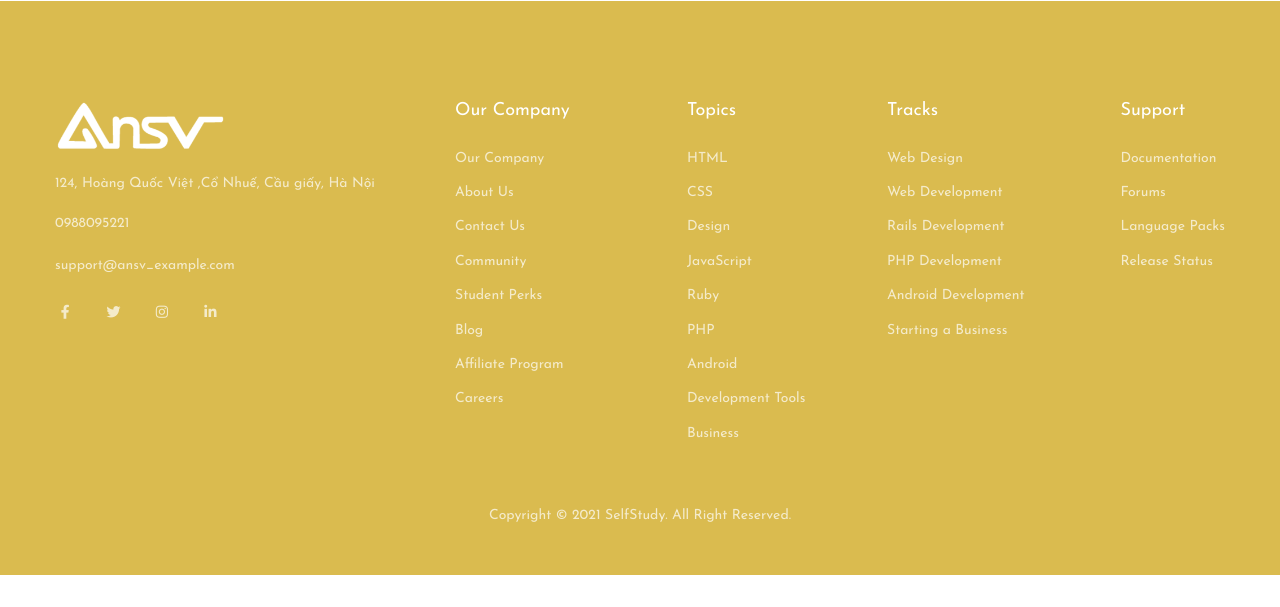
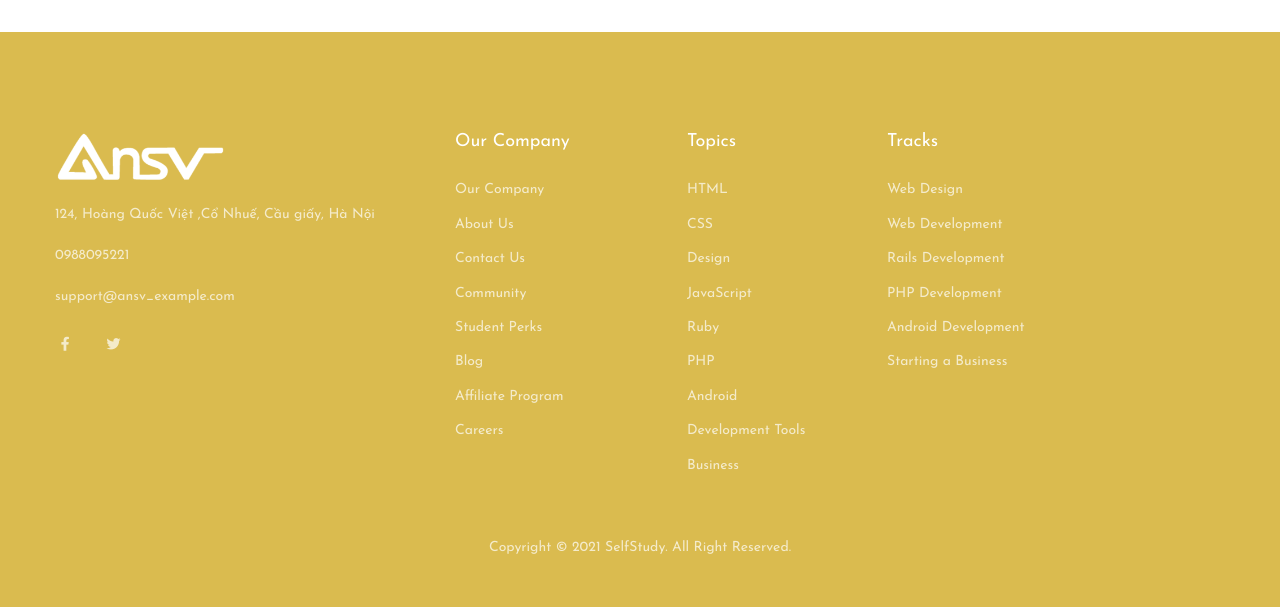
Before and after one commit to hoc2000/E-Learning, a Django app: page / in a window 1280 px wide. Shown: the part 2027-2634 px from the top of the page. Before the commit the page ends 2602 px from the top, so only its background shows below. Run offline with Django 4.2, Linux system fonts and the light colour scheme; data that the repository does not hold is empty; some libraries are stand-ins or nearby versions.

Commit message:
upade LMS

```diff
--- a/LMS/LMS/settings.py
+++ b/LMS/LMS/settings.py
@@ -81,7 +81,7 @@ WSGI_APPLICATION = 'LMS.wsgi.application'
 
 # Database
 # https://docs.djangoproject.com/en/4.1/ref/settings/#databases
-DATABASES = 3
+DATABASES = 2
 
 if DEBUG and (DATABASES == 1):
     DATABASES = {
--- a/LMS/static/assets/css/custom_css/home.css
+++ b/LMS/static/assets/css/custom_css/home.css
@@ -2,9 +2,14 @@
     color: #F6B618;
 }
 
+.navbar {
+
+    padding: 0px !important;
+}
+
 .header-nav {
-    border-bottom: 0.25px solid #a3a1a1;
-    box-shadow: 0px 2px 2px rgba(172, 220, 235, 0.25);
+    background-color: rgb(255, 255, 255);
+    box-shadow: 0px 4px 4px rgba(143, 168, 175, 0.25);
 }
 
 /* .course {
--- a/LMS/templates/Main/home.html
+++ b/LMS/templates/Main/home.html
@@ -4,21 +4,21 @@
 {% load course_tags %}
 <!-- HERO
     ================================================== -->
-<section class="pb-11 pt-13 pt-xl-14 mt-n12 position-relative bg-white">
+<section class="pb-11 pt-13 pt-xl-15 mt-n12 position-relative bg-white">
     <div class="position-absolute top-0 right-0">
         <img src="{% static 'assets/img/illustrations/illustration-7.svg' %}" class="img-fluid" alt="...">
     </div>
     <div class="container container-wd">
-        <div class="row align-items-center">
-            <div class="col-14 col-md-7 col-lg-6 order-md-1 " data-aos="fade-in">
+        <div class="row align-items-center ">
+            <div class="col-14 col-md-7 col-lg-5 order-md-1 " data-aos="fade-in">
 
                 <!-- Image -->
-                <img src="{% static 'assets/img/test_img.png' %}" class="img-fluid mb-6   " alt="...">
+                <img src="{% static 'assets/img/Ansv_illustrations.png' %}" class="img-fluid mb-6   " alt="...">
 
             </div>
-            <div class="col-15 col-md-7 col-lg-5 order-md-8">
+            <div class="col-15 col-md-7 col-lg-7 order-md-8 ">
                 <!-- Heading -->
-                <h1 class="display-2" data-aos="fade-left" data-aos-duration="150">Get certificate then <span
+                <h1 class="display-2" data-aos="fade-left" data-aos-duration="150">Get certificate then <br><span
                         class="slogan fw-bold">take money </span></h1>
 
                 <!-- Text -->
@@ -394,7 +394,7 @@
             {% for i in category %}
             <div class="col mb-md-6 mb-4 px-2 px-md-4">
                 <!-- Card -->
-                <a href=" {% url '404' %}"
+                <a href=" https://ansv.vn/"
                     class="card bg-lavender hover-gradient-1 rounded-lg p-md-5 p-3 h-210p text-center lift">
                     <!-- Image -->
                     <div class="mt-7 text-gigas display-4">
--- a/LMS/templates/components/footer.html
+++ b/LMS/templates/components/footer.html
@@ -23,7 +23,7 @@
                     </p>
 
                     <div class="mb-4">
-                        <a href="tel:1234567890" class="text-gray-800 font-size-sm-alone">0988095221</a>
+                        <span href="tel:1234567890" class="text-gray-800 font-size-sm-alone">0988095221</span>
                     </div>
 
                     <div class="mb-4">
@@ -33,25 +33,25 @@
                     <!-- Social -->
                     <ul class="list-unstyled list-inline list-social mb-4 mb-md-0 mx-n2 text-white-70 font-size-sm">
                         <li class="list-inline-item list-social-item">
-                            <a href="#" class="w-36 h-36 bg-white-hover rounded-circle d-flex align-items-center justify-content-center">
+                            <a href="https://www.facebook.com/vu.tuhoc/" class="w-36 h-36 bg-white-hover rounded-circle d-flex align-items-center justify-content-center">
                                 <i class="fab fa-facebook-f"></i>
                             </a>
                         </li>
                         <li class="list-inline-item list-social-item">
-                            <a href="#" class="w-36 h-36 bg-white-hover rounded-circle d-flex align-items-center justify-content-center">
+                            <a href="https://twitter.com/CringeWoomy" class="w-36 h-36 bg-white-hover rounded-circle d-flex align-items-center justify-content-center">
                                 <i class="fab fa-twitter"></i>
                             </a>
                         </li>
-                        <li class="list-inline-item list-social-item">
+                        {% comment %} <li class="list-inline-item list-social-item">
                             <a href="#" class="w-36 h-36 bg-white-hover rounded-circle d-flex align-items-center justify-content-center">
                                 <i class="fab fa-instagram"></i>
                             </a>
-                        </li>
-                        <li class="list-inline-item list-social-item">
+                        </li> {% endcomment %}
+                        {% comment %} <li class="list-inline-item list-social-item">
                             <a href="#" class="w-36 h-36 bg-white-hover rounded-circle d-flex align-items-center justify-content-center">
                                 <i class="fab fa-linkedin-in"></i>
                             </a>
-                        </li>
+                        </li> {% endcomment %}
                     </ul>
                 </div>
 
@@ -83,42 +83,42 @@
                             <!-- List -->
                             <ul class="list-unstyled text-gray-800 font-size-sm-alone mb-6 mb-md-8 mb-lg-0">
                                 <li class="mb-3">
-                                    <a href="about-v1.html" class="text-reset">
+                                    <a href="https://ansv.vn/" class="text-reset">
                                         Our Company
                                     </a>
                                 </li>
                                 <li class="mb-3">
-                                    <a href="about-v2.html" class="text-reset">
+                                    <a href="https://ansv.vn/" class="text-reset">
                                         About Us
                                     </a>
                                 </li>
                                 <li class="mb-3">
-                                    <a href="contact-us.html" class="text-reset">
+                                    <a href="https://ansv.vn/" class="text-reset">
                                         Contact Us
                                     </a>
                                 </li>
                                 <li class="mb-3">
-                                    <a href="contact-us.html" class="text-reset">
+                                    <a href="https://ansv.vn/" class="text-reset">
                                         Community
                                     </a>
                                 </li>
                                 <li class="mb-3">
-                                    <a href="course-list-v1.html" class="text-reset">
+                                    <a href="https://ansv.vn/" class="text-reset">
                                         Student Perks
                                     </a>
                                 </li>
                                 <li class="mb-3">
-                                    <a href="blog-grid-v1.html" class="text-reset">
+                                    <a href="https://ansv.vn/" class="text-reset">
                                         Blog
                                     </a>
                                 </li>
                                 <li class="mb-3">
-                                    <a href="pricing.html" class="text-reset">
+                                    <a href="https://ansv.vn/" class="text-reset">
                                         Affiliate Program
                                     </a>
                                 </li>
                                 <li class="mb-3">
-                                    <a href="contact-us.html" class="text-reset">
+                                    <a href="https://ansv.vn/" class="text-reset">
                                         Careers
                                     </a>
                                 </li>
@@ -155,47 +155,47 @@
                             <!-- List -->
                             <ul class="list-unstyled text-gray-800 font-size-sm-alone mb-6 mb-md-8 mb-lg-0">
                                 <li class="mb-3">
-                                    <a href="course-list-v2.html" class="text-reset">
+                                    <a href="https://ansv.vn/" class="text-reset">
                                         HTML
                                     </a>
                                 </li>
                                 <li class="mb-3">
-                                    <a href="course-list-v2.html" class="text-reset">
+                                    <a href="https://ansv.vn/" class="text-reset">
                                         CSS
                                     </a>
                                 </li>
                                 <li class="mb-3">
-                                    <a href="course-list-v6.html" class="text-reset">
+                                    <a href="https://ansv.vn/" class="text-reset">
                                         Design
                                     </a>
                                 </li>
                                 <li class="mb-3">
-                                    <a href="course-list-v5.html" class="text-reset">
+                                    <a href="https://ansv.vn/" class="text-reset">
                                         JavaScript
                                     </a>
                                 </li>
                                 <li class="mb-3">
-                                    <a href="course-list-v4.html" class="text-reset">
+                                    <a href="https://ansv.vn/" class="text-reset">
                                         Ruby
                                     </a>
                                 </li>
                                 <li class="mb-3">
-                                    <a href="course-list-v1.html" class="text-reset">
+                                    <a href="https://ansv.vn/" class="text-reset">
                                         PHP
                                     </a>
                                 </li>
                                 <li class="mb-3">
-                                    <a href="course-list-v3.html" class="text-reset">
+                                    <a href="https://ansv.vn/" class="text-reset">
                                         Android
                                     </a>
                                 </li>
                                 <li class="mb-3">
-                                    <a href="course-list-v4.html" class="text-reset">
+                                    <a href="https://ansv.vn/" class="text-reset">
                                         Development Tools
                                     </a>
                                 </li>
                                 <li class="mb-3">
-                                    <a href="course-list-v6.html" class="text-reset">
+                                    <a href="https://ansv.vn/" class="text-reset">
                                         Business
                                     </a>
                                 </li>
@@ -232,32 +232,32 @@
                             <!-- List -->
                             <ul class="list-unstyled text-gray-800 font-size-sm-alone mb-0">
                                 <li class="mb-3">
-                                    <a href="lesson-single-v1.html" class="text-reset">
+                                    <a href="https://ansv.vn/" class="text-reset">
                                         Web Design
                                     </a>
                                 </li>
                                 <li class="mb-3">
-                                    <a href="lesson-single-v2.html" class="text-reset">
+                                    <a href="https://ansv.vn/" class="text-reset">
                                         Web Development
                                     </a>
                                 </li>
                                 <li class="mb-3">
-                                    <a href="lesson-single-v1.html" class="text-reset">
+                                    <a href="https://ansv.vn/" class="text-reset">
                                         Rails Development
                                     </a>
                                 </li>
                                 <li class="mb-3">
-                                    <a href="lesson-single-v2.html" class="text-reset">
+                                    <a href="https://ansv.vn/" class="text-reset">
                                         PHP Development
                                     </a>
                                 </li>
                                 <li class="mb-3">
-                                    <a href="lesson-single-v1.html" class="text-reset">
+                                    <a href="https://ansv.vn/" class="text-reset">
                                         Android Development
                                     </a>
                                 </li>
                                 <li class="mb-3">
-                                    <a href="lesson-single-v2.html" class="text-reset">
+                                    <a href="https://ansv.vn/" class="text-reset">
                                         Starting a Business
                                     </a>
                                 </li>
@@ -266,7 +266,7 @@
                     </div>
                 </div>
 
-                <div class="col-12 col-md-4 col-lg-2 d-xl-flex">
+                {% comment %} <div class="col-12 col-md-4 col-lg-2 d-xl-flex">
                     <div class="mb-5 mb-xl-0 ms-xl-auto footer-accordion">
 
                         <!-- Heading -->
@@ -316,7 +316,7 @@
                             </ul>
                         </div>
                     </div>
-                </div>
+                </div> {% endcomment %}
             </div> <!-- / .row -->
 
             <div class="py-8 text-center">
--- a/LMS/templates/components/header.html
+++ b/LMS/templates/components/header.html
@@ -1,6 +1,6 @@
 {% load static %}
 
-<header class="navbar navbar-expand-xl navbar-light">
+<header class=" header-nav navbar navbar-expand-xl navbar-light fixed-top">
     <div class="container">
 
         <!-- Brand -->
@@ -250,3 +250,4 @@
         </button>
     </div>
 </header>
+<div class="navbar"></div>
```
Also changed, not shown: LMS/app/migrations/0065_alter_author_created_at.py (added), LMS/static/assets/img/Ansv_illustrations.png (added), LMS/static/assets/img/illustrations/illustration-7.svg.
